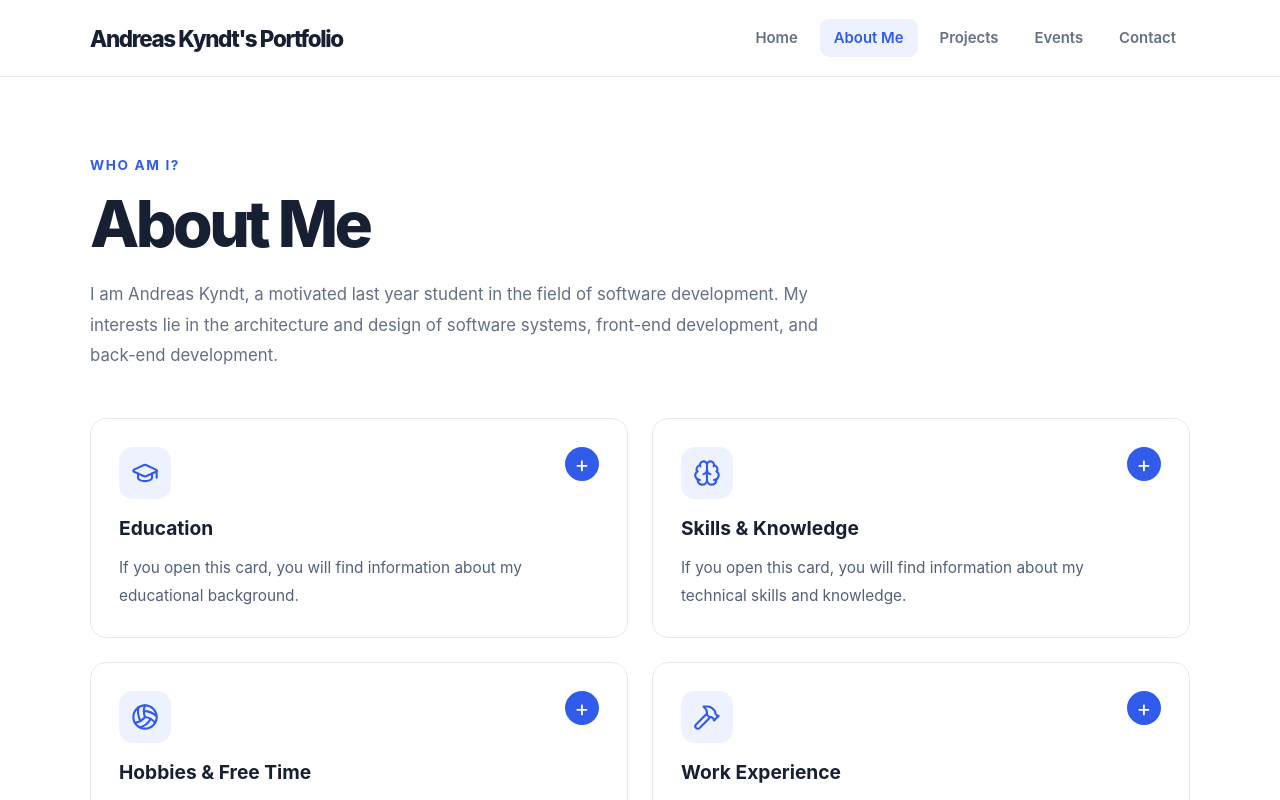
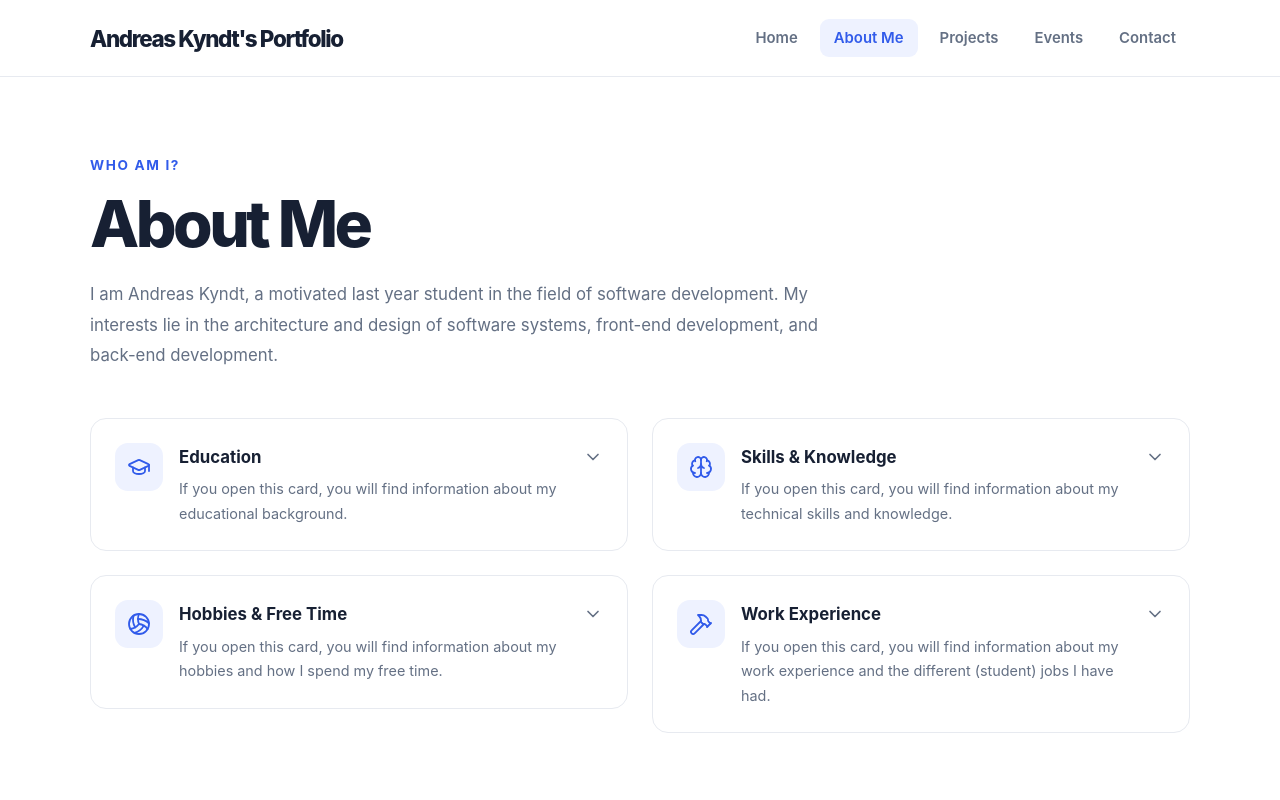
Before and after one commit to andreaskyndt-student/Own-E-Portfolio, a React (Vite) app: page /Own-E-Portfolio/aboutme in a window 1280 px wide. Shown: the top 800 px of the page. Built offline with nearby package versions, Linux system fonts and the light colour scheme.

Commit message:
Added the same toggle method to all cards on the site.

```diff
--- a/src/components/about-me/InfoCard.tsx
+++ b/src/components/about-me/InfoCard.tsx
@@ -1,4 +1,5 @@
 import { useState } from "react";
+import { ChevronDown } from "lucide-react";
 import type { LucideIcon } from "lucide-react";
 
 type InfoCardProps = {
@@ -19,25 +20,26 @@ export default function InfoCard({
     return (
         <article className={`info-card ${isExpanded ? "expanded" : ""}`}>
             <button
+                type="button"
                 className="info-card-toggle"
                 onClick={() => setIsExpanded(!isExpanded)}
                 aria-expanded={isExpanded}
             >
-                <span className="info-card-text">
+                <span className="info-card-main">
                     <span className="info-card-icon-box">
-                        <Icon size={28} strokeWidth={1.8} aria-hidden="true" />
+                        <Icon size={24} strokeWidth={1.8} aria-hidden="true" />
                     </span>
-
-                    <span className="info-card-title">{title}</span>
-
-                    {!isExpanded && (
+                    <span className="info-card-heading">
+                        <span className="info-card-title">{title}</span>
                         <span className="info-card-description">{description}</span>
-                    )}
+                    </span>
                 </span>
 
-                <span className="info-card-expand" aria-hidden="true">
-                    {isExpanded ? "-" : "+"}
-                </span>
+                <ChevronDown
+                    size={20}
+                    className={`project-card-chevron ${isExpanded ? "rotated" : ""}`}
+                    aria-hidden="true"
+                />
             </button>
 
             {isExpanded && (
--- a/src/components/events/EventCard.tsx
+++ b/src/components/events/EventCard.tsx
@@ -1,4 +1,5 @@
 import { useState } from "react";
+import { ChevronDown } from "lucide-react";
 
 type EventCardProps = {
     title: string;
@@ -38,12 +39,11 @@ export default function EventCard({
                         </p>
                     </div>
 
-                    <span
-                        className={`event-chevron ${isExpanded ? "rotated" : ""}`}
+                    <ChevronDown
+                        size={20}
+                        className={`project-card-chevron ${isExpanded ? "rotated" : ""}`}
                         aria-hidden="true"
-                    >
-                        ↓
-                    </span>
+                    />
                 </div>
 
                 <div className="event-topics">
--- a/src/index.css
+++ b/src/index.css
@@ -321,14 +321,13 @@ button {
     align-self: start;
     overflow: hidden;
     transition: border-color var(--transition),
-                box-shadow var(--transition),
-                transform var(--transition);
+                box-shadow var(--transition);
 }
 
-.info-card:hover {
-    border-color: var(--accent);
-    box-shadow: 0 8px 24px rgb(30 50 90 / 8%);
-    transform: translateY(-2px);
+.info-card:hover,
+.info-card.expanded {
+    border-color: #d4dcfb;
+    box-shadow: 0 8px 28px rgb(25 42 80 / 6%);
 }
 
 .info-card-toggle {
@@ -337,7 +336,7 @@ button {
     justify-content: space-between;
     gap: 16px;
     width: 100%;
-    padding: 28px;
+    padding: 24px;
     border: none;
     background: transparent;
     color: inherit;
@@ -352,13 +351,11 @@ button {
     border-radius: var(--card-radius);
 }
 
-.info-card-text {
+.info-card-main {
     display: flex;
-    flex: 1;
+    align-items: flex-start;
+    gap: 16px;
     min-width: 0;
-    flex-direction: column;
-    align-items: flex-start;
-    gap: 12px;
 }
 
 .info-card-icon-box,
@@ -372,57 +369,50 @@ button {
 }
 
 .info-card-icon-box {
-    width: 52px;
-    height: 52px;
-    border-radius: 14px;
+    width: 48px;
+    height: 48px;
+    border-radius: 13px;
+}
+
+.info-card-heading {
+    display: flex;
+    min-width: 0;
+    flex-direction: column;
+    gap: 8px;
+    padding-top: 2px;
 }
 
 .info-card-title {
-    margin: 4px 0 0;
     color: var(--text);
-    font-size: 1.2rem;
-    font-weight: 700;
-    line-height: 1.4;
+    font-size: 1.05rem;
+    font-weight: 650;
+    line-height: 1.45;
+    overflow-wrap: anywhere;
 }
 
 .info-card-description {
     margin: 0;
-    padding-right: 4px;
-    color: var(--body-text);
-    font-size: 0.96rem;
-    line-height: 1.8;
-    overflow-wrap: break-word;
-}
-
-.info-card-expand {
-    display: flex !important;
-    flex: 0 0 34px;
-    align-items: center;
-    justify-content: center;
-    width: 34px;
-    height: 34px;
-    padding: 0;
-    border: none;
-    border-radius: 50%;
-    background: var(--accent) !important;
-    color: #fff !important;
-    font-size: 1.4rem;
-    font-weight: 400;
-    line-height: 1;
-    text-align: center;
-    transition: background-color 180ms ease;
-}
-
-.info-card-toggle:hover .info-card-expand {
-    background: var(--accent-hover) !important;
+    color: var(--muted);
+    font-size: 0.9rem;
+    line-height: 1.7;
 }
 
 .info-card-details {
-    padding: 0 28px 28px;
+    padding: 20px 24px 24px;
+    border-top: 1px solid var(--border);
     color: var(--body-text);
-    font-size: 0.96rem;
+    font-size: 0.9rem;
     line-height: 1.8;
     overflow-wrap: break-word;
+    animation: reveal 0.2s ease;
+}
+
+.info-card.expanded .project-card-chevron {
+    color: var(--accent);
+}
+
+.info-card-toggle:hover .info-card-title {
+    color: var(--accent);
 }
 
 .info-card-details p {
@@ -610,6 +600,10 @@ button {
     color: var(--accent);
 }
 
+.event-card.expanded .project-card-chevron {
+    color: var(--accent);
+}
+
 .project-card-chevron.rotated {
     transform: rotate(180deg);
 }
@@ -712,8 +706,7 @@ button {
 .event-card {
     overflow: hidden;
     transition: border-color var(--transition),
-                box-shadow var(--transition),
-                transform var(--transition);
+                box-shadow var(--transition);
 }
 
 .event-card:hover,
@@ -722,14 +715,10 @@ button {
     box-shadow: 0 8px 28px rgb(25 42 80 / 6%);
 }
 
-.event-card:hover {
-    transform: translateY(-2px);
-}
-
 .event-card-toggle {
     display: block;
     width: 100%;
-    padding: 28px;
+    padding: 24px;
     border: none;
     background: transparent;
     color: inherit;
@@ -786,33 +775,6 @@ button {
     flex-shrink: 0;
     color: var(--accent);
     font-size: 1.1rem;
-}
-
-.event-chevron {
-    display: grid;
-    flex-shrink: 0;
-    place-items: center;
-    width: 36px;
-    height: 36px;
-    margin-top: 4px;
-    border-radius: 50%;
-    background: var(--soft-blue);
-    color: var(--accent);
-    font-size: 1.2rem;
-    transition: transform var(--transition),
-                background-color var(--transition),
-                color var(--transition);
-}
-
-.event-chevron.rotated {
-    transform: rotate(180deg);
-    background: var(--accent);
-    color: #fff;
-}
-
-.event-card-toggle:hover .event-chevron {
-    background: var(--accent);
-    color: #fff;
 }
 
 .event-topics {
@@ -954,12 +916,8 @@ button {
         margin-top: 32px;
     }
 
-    .info-card-toggle {
-        padding: 22px;
-    }
-
     .info-card-details {
-        padding: 0 22px 22px;
+        padding: 20px 22px 22px;
     }
 
     .contact-details {
@@ -1076,6 +1034,14 @@ button {
 }
 
 @media (max-width: 480px) {
+    .info-card-toggle {
+        padding: 18px;
+    }
+
+    .info-card-details {
+        padding: 18px 18px 20px;
+    }
+
     .events {
         padding-top: 36px;
         padding-bottom: 48px;
@@ -1116,12 +1082,6 @@ button {
 
     .event-location {
         font-size: 0.86rem;
-    }
-
-    .event-chevron {
-        width: 32px;
-        height: 32px;
-        font-size: 1rem;
     }
 
     .event-topics {
```
